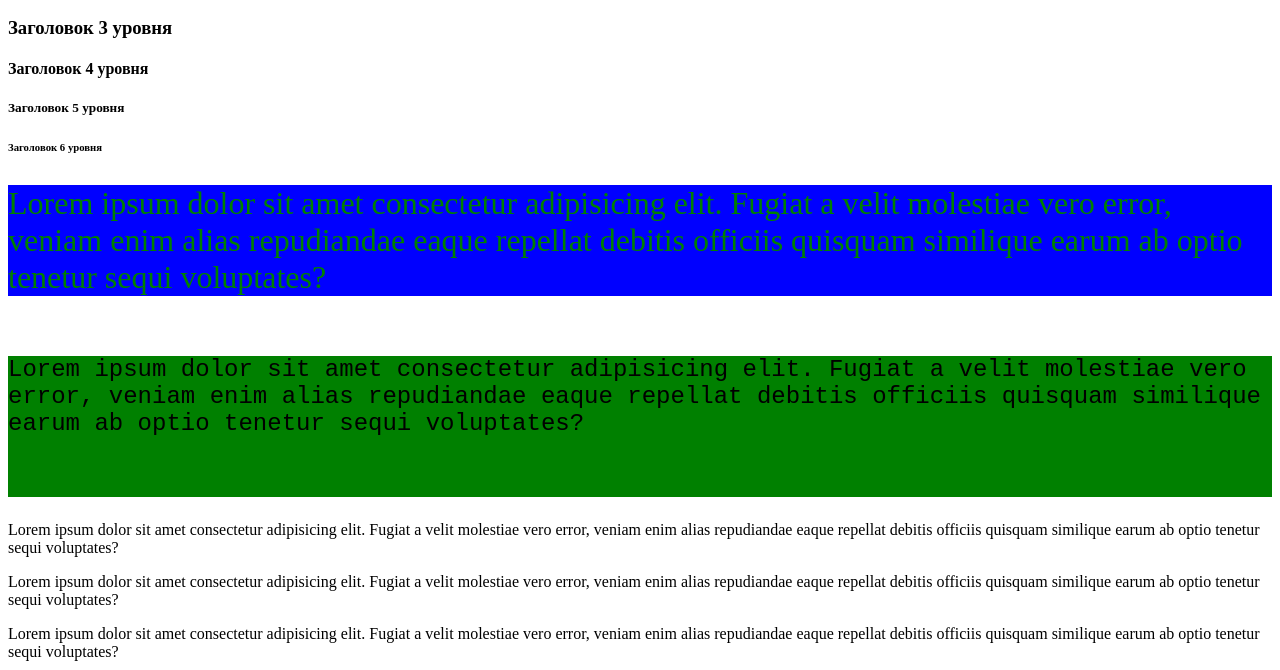
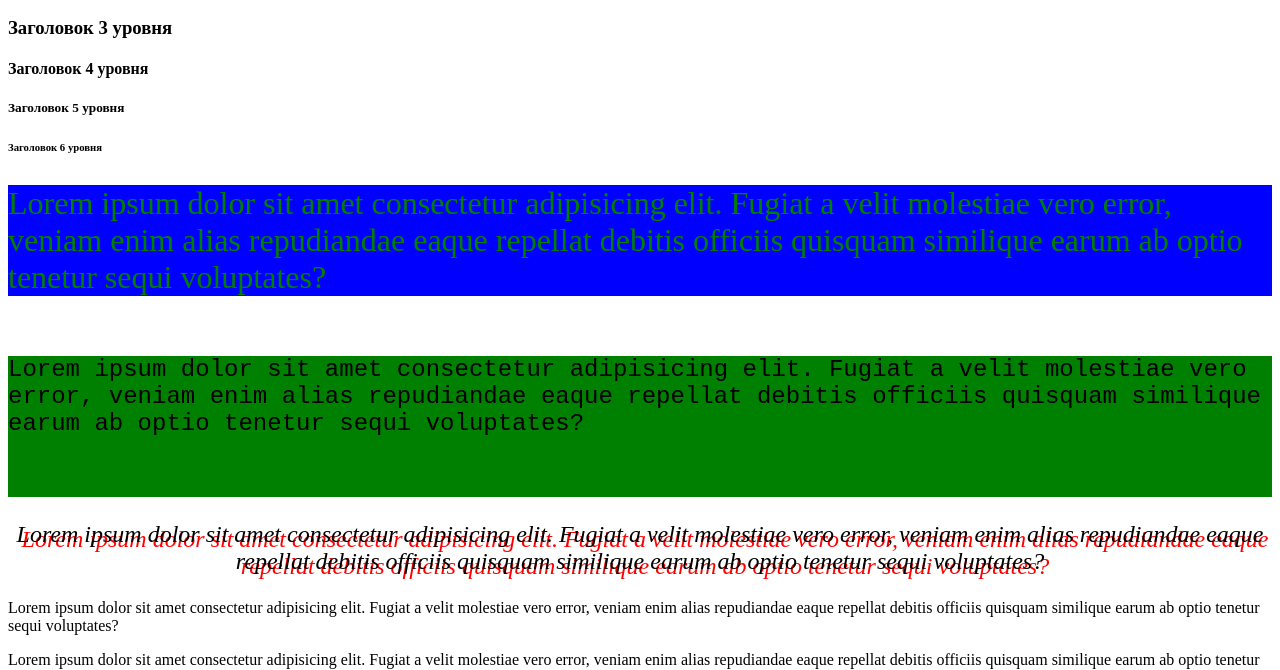
Before and after one commit to stepan091991/HomeWork, a plain HTML site: page lesson_2/index.html in a window 1280 px wide. Shown: the part 110-780 px from the top of the page. Drawn offline with Linux system fonts and the light colour scheme.

```diff
--- a/lesson_2/index.html
+++ b/lesson_2/index.html
@@ -22,7 +22,7 @@
 <p class="paragraph-2">
 Lorem ipsum dolor sit amet consectetur adipisicing elit. Fugiat a velit molestiae vero error, veniam enim alias repudiandae eaque repellat debitis officiis quisquam similique earum ab optio tenetur sequi voluptates?
 </p>
-<p>
+<p class="paragraph-3">
 Lorem ipsum dolor sit amet consectetur adipisicing elit. Fugiat a velit molestiae vero error, veniam enim alias repudiandae eaque repellat debitis officiis quisquam similique earum ab optio tenetur sequi voluptates?
 </p>
 <p>
--- a/lesson_2/styles.css
+++ b/lesson_2/styles.css
@@ -14,3 +14,9 @@
     padding-bottom: 60px;
     font-family: 'Courier New', Courier, monospace;
 }
+.paragraph-3{
+font-size:24px;
+font-style: oblique;
+text-align: center;
+text-shadow: red 5px 5px;
+}
```
